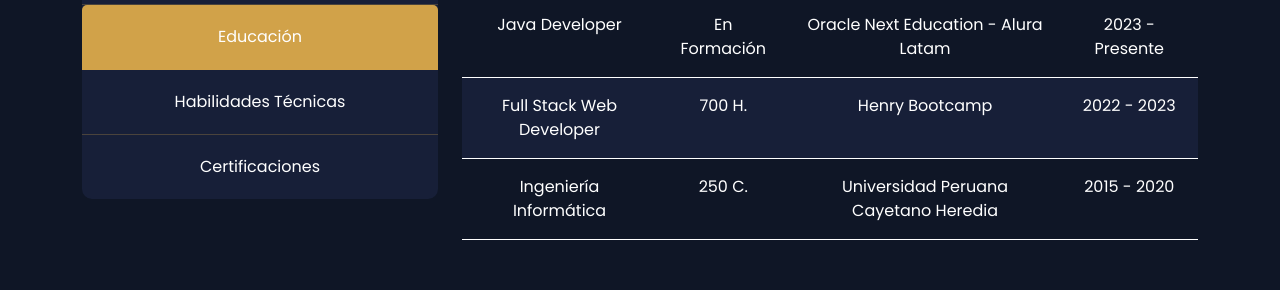
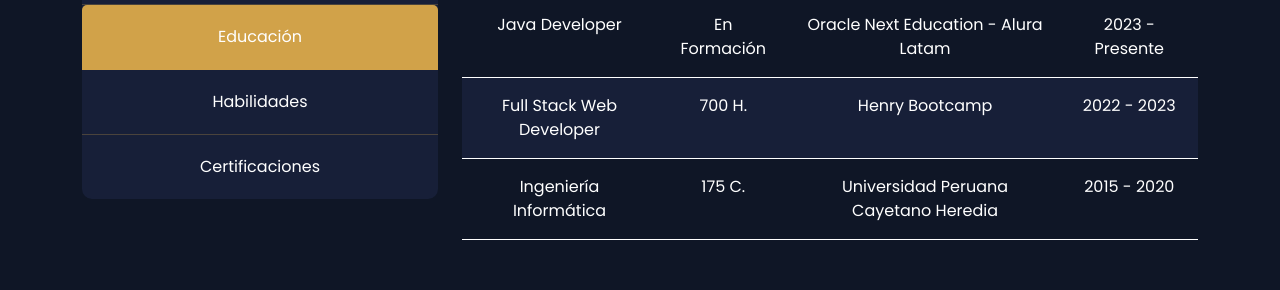
Before and after one commit to cinthiapiera/Portafolio, a React (Create React App) app: page / in a window 1280 px wide. Both pictures are taken after a click on the button "Educación". Shown: the part 767-1057 px from the top of the page. Built offline with nearby package versions, Linux system fonts and the light colour scheme.

Commit message:
:) update

```diff
--- a/src/components/About/About.jsx
+++ b/src/components/About/About.jsx
@@ -19,7 +19,7 @@
             <div className="perfil__btns d-flex flex-column align-items-center">
               <button className={`perfil__btn ${perfilFilter === 'PERFIL' ? 'perfil__btn-active':''}`} onClick={()=>setPerfilFilter('PERFIL')}>Acerca de mi</button>
               <button className={`perfil__btn ${perfilFilter === 'EDUCACION' ? 'perfil__btn-active':''}`} onClick={()=>setPerfilFilter('EDUCACION')}>Educación</button>
-              <button className={`perfil__btn ${perfilFilter === 'SKILLS' ? 'perfil__btn-active':''}`} onClick={()=>setPerfilFilter('SKILLS')}>Habilidades Técnicas</button>
+              <button className={`perfil__btn ${perfilFilter === 'SKILLS' ? 'perfil__btn-active':''}`} onClick={()=>setPerfilFilter('SKILLS')}>Habilidades</button>
               <button className={`perfil__btn ${perfilFilter === 'AWARD' ? 'perfil__btn-active':''}`} onClick={()=>setPerfilFilter('AWARD')}>Certificaciones</button>
             </div>
           </Col>
--- a/src/components/About/Education.jsx
+++ b/src/components/About/Education.jsx
@@ -28,7 +28,7 @@
           </tr>
           <tr>
             <td>Ingeniería Informática</td>
-            <td>250 C.</td>
+            <td>175 C.</td>
             <td>Universidad Peruana Cayetano Heredia</td>
             <td>2015 - 2020</td>
           </tr>
```
